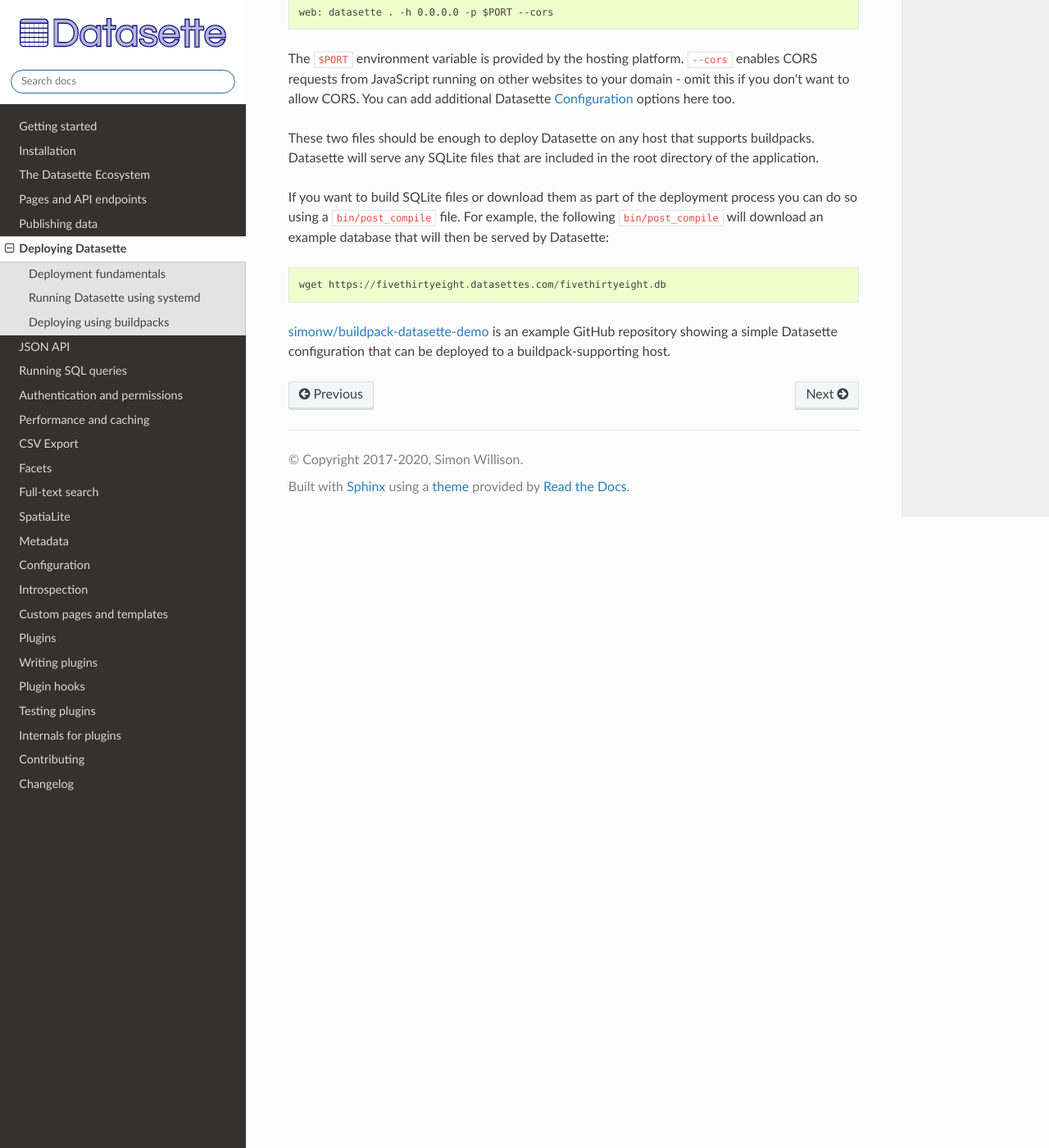
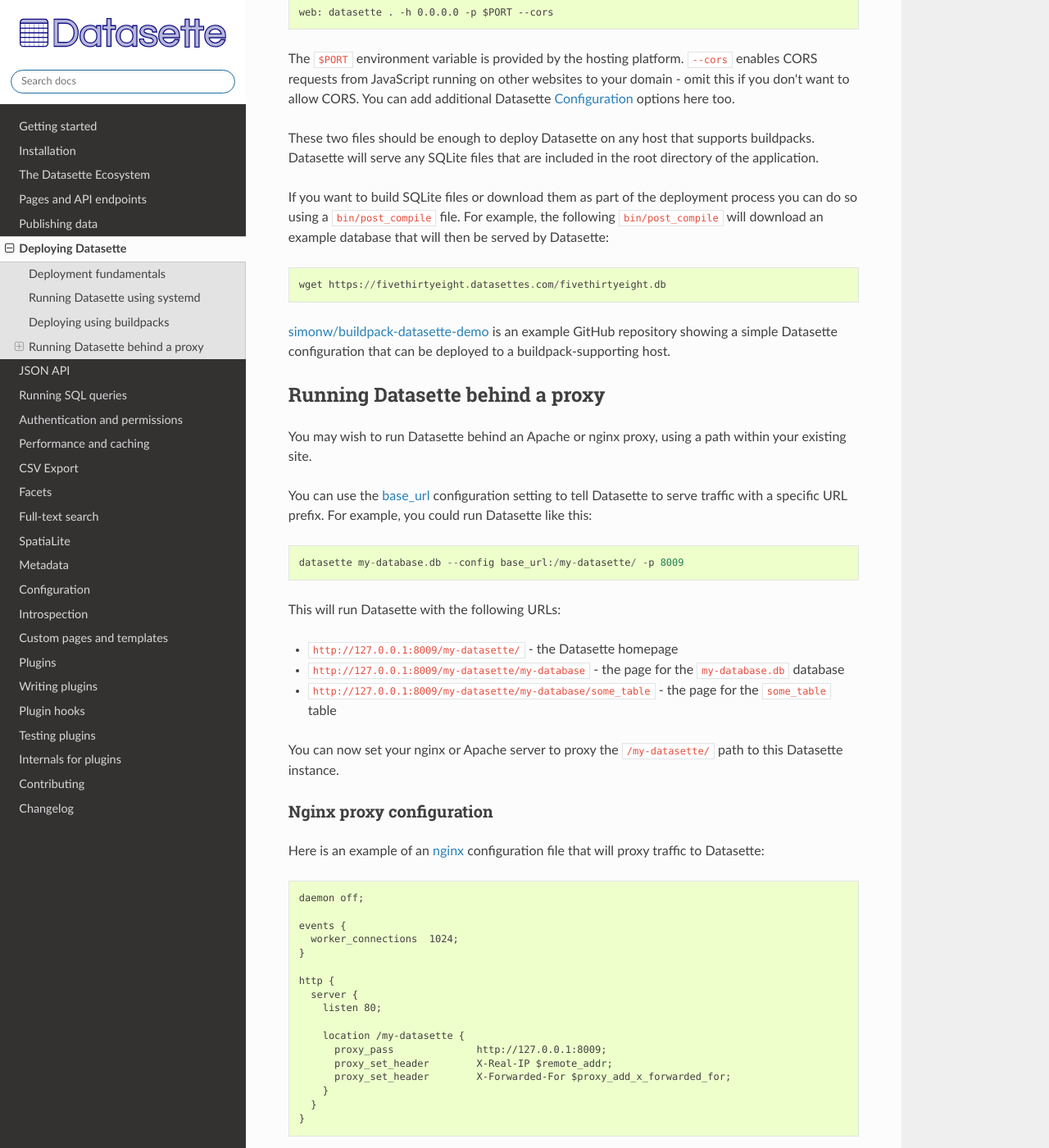
Before and after one commit to simonw/datasette, a Sphinx documentation site: the page built from docs/deploying.rst, in a window 1280 px wide and 1400 px high, scrolled down 2662 px. Shown: the whole window at 82% size. Built offline with Sphinx 7.4.7 and the Read the Docs theme 2.0.0, drawn with Linux system fonts in a browser that asks for light colours; some of the changed text lies outside the part shown.

Commit message:
Docs: Running Datasette behind a proxy, closes #1027

```diff
--- a/docs/deploying.rst
+++ b/docs/deploying.rst
@@ -110,3 +110,57 @@
     wget https://fivethirtyeight.datasettes.com/fivethirtyeight.db
 
 `simonw/buildpack-datasette-demo <https://github.com/simonw/buildpack-datasette-demo>`__ is an example GitHub repository showing a simple Datasette configuration that can be deployed to a buildpack-supporting host.
+
+.. _deploying_proxy:
+
+Running Datasette behind a proxy
+================================
+
+You may wish to run Datasette behind an Apache or nginx proxy, using a path within your existing site.
+
+You can use the :ref:`config_base_url` configuration setting to tell Datasette to serve traffic with a specific URL prefix. For example, you could run Datasette like this::
+
+    datasette my-database.db --config base_url:/my-datasette/ -p 8009
+
+This will run Datasette with the following URLs:
+
+- ``http://127.0.0.1:8009/my-datasette/`` - the Datasette homepage
+- ``http://127.0.0.1:8009/my-datasette/my-database`` - the page for the ``my-database.db`` database
+- ``http://127.0.0.1:8009/my-datasette/my-database/some_table`` - the page for the ``some_table`` table
+
+You can now set your nginx or Apache server to proxy the ``/my-datasette/`` path to this Datasette instance.
+
+Nginx proxy configuration
+-------------------------
+
+Here is an example of an `nginx <https://nginx.org/>`__ configuration file that will proxy traffic to Datasette::
+
+    daemon off;
+
+    events {
+      worker_connections  1024;
+    }
+
+    http {
+      server {
+        listen 80;
+
+        location /my-datasette {
+          proxy_pass              http://127.0.0.1:8009;
+          proxy_set_header        X-Real-IP $remote_addr;
+          proxy_set_header        X-Forwarded-For $proxy_add_x_forwarded_for;
+        }
+      }
+    }
+
+Apache proxy configuration
+--------------------------
+
+For `Apache <https://httpd.apache.org/>`__, you can use the ``ProxyPass`` directive. First make sure the following lines are uncommented::
+
+    LoadModule proxy_module lib/httpd/modules/mod_proxy.so
+    LoadModule proxy_http_module lib/httpd/modules/mod_proxy_http.so
+
+Then add this directive to proxy traffic::
+
+    ProxyPass          /datasette-prefix/    http://127.0.0.1:8009/datasette-prefix/
```
